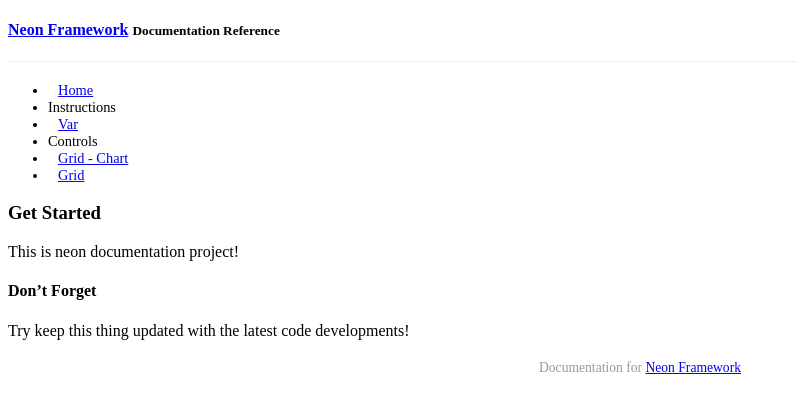
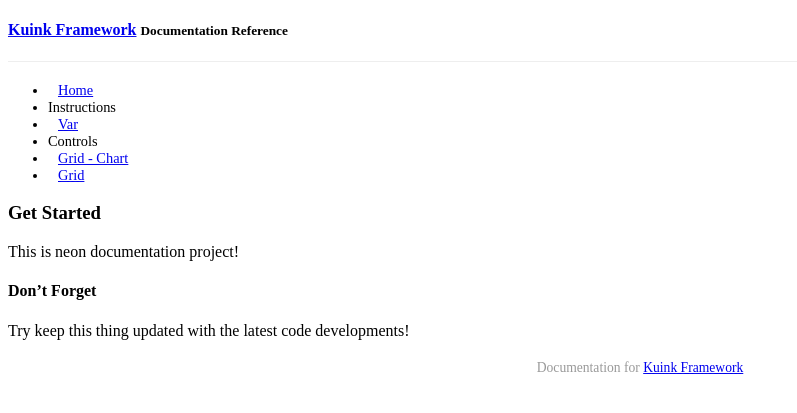
Before and after one commit to kuink/kuink-docs, a Jekyll site: the page built from index.md, in a window 1280 px wide. Shown: the top 413 px of the page, without its empty margins (0-797 px from the left). Built offline with Jekyll 4.4.1, drawn with Linux system fonts in a browser that asks for light colours; Markdown is read by kramdown in place of the engine named in the settings; a style sheet for code colours, icons or effects is not loaded.

Commit message:
config.yml updated

```diff
--- a/_config.yml
+++ b/_config.yml
@@ -1,5 +1,5 @@
 # Site title and subtitle. This is used in _includes/header.html
-title: 'Neon Framework'
+title: 'Kuink Framework'
 subtitle: 'Documentation Reference'
 
 # Enable/show navigation. There are there options:
@@ -9,7 +9,7 @@ subtitle: 'Documentation Reference'
 navigation: 1
 
 # URL to source code, used in _includes/footer.html
-codeurl: 'http://paulotavares.github.io'
+codeurl: 'http://docs.kuink.org'
 
 # Default categories (in order) to appear in the navigation
 sections: [
@@ -25,7 +25,7 @@ sections: [
 
 # Keep as an empty string if served up at the root. If served up at a specific
 # path (e.g. on GitHub pages) leave off the trailing slash, e.g. /my-project
-baseurl: '/neon-framework'
+baseurl: '/kuink-docs'
 
 # Dates are not included in permalinks
 permalink: none
```
